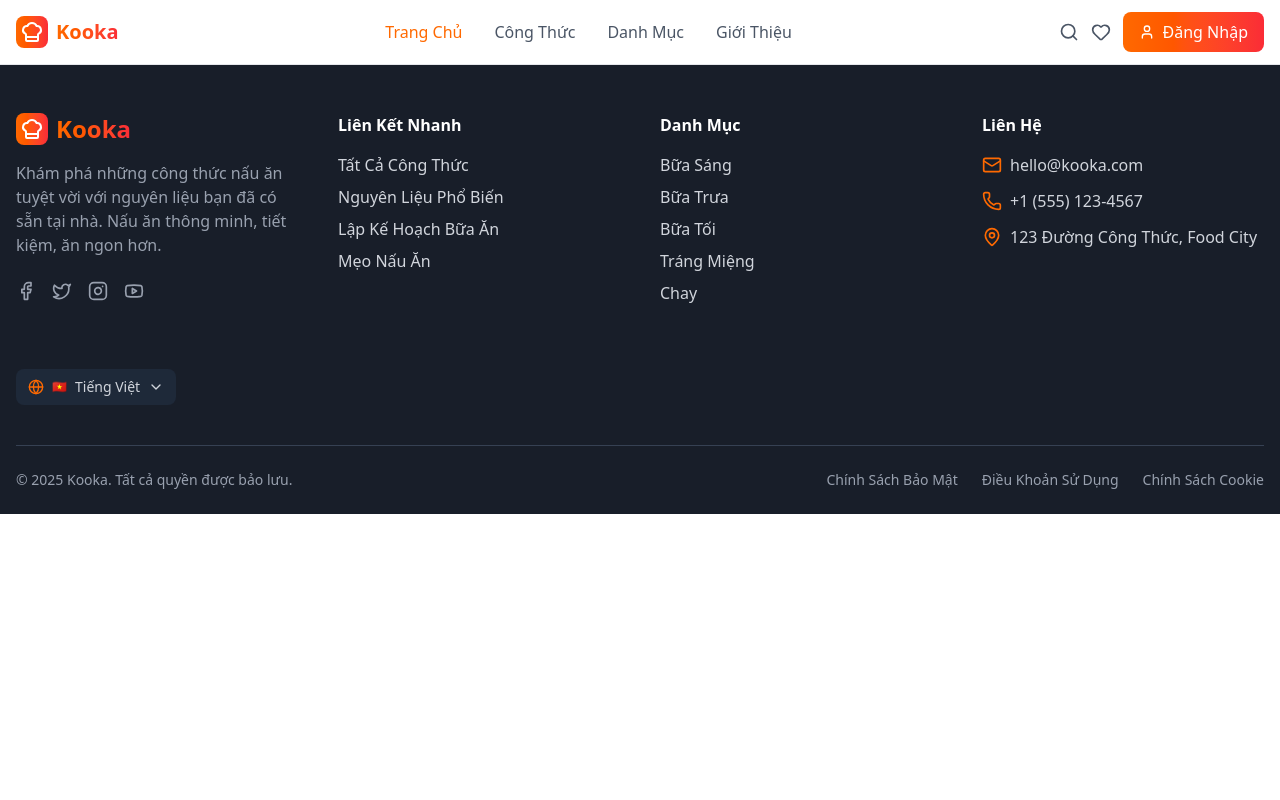
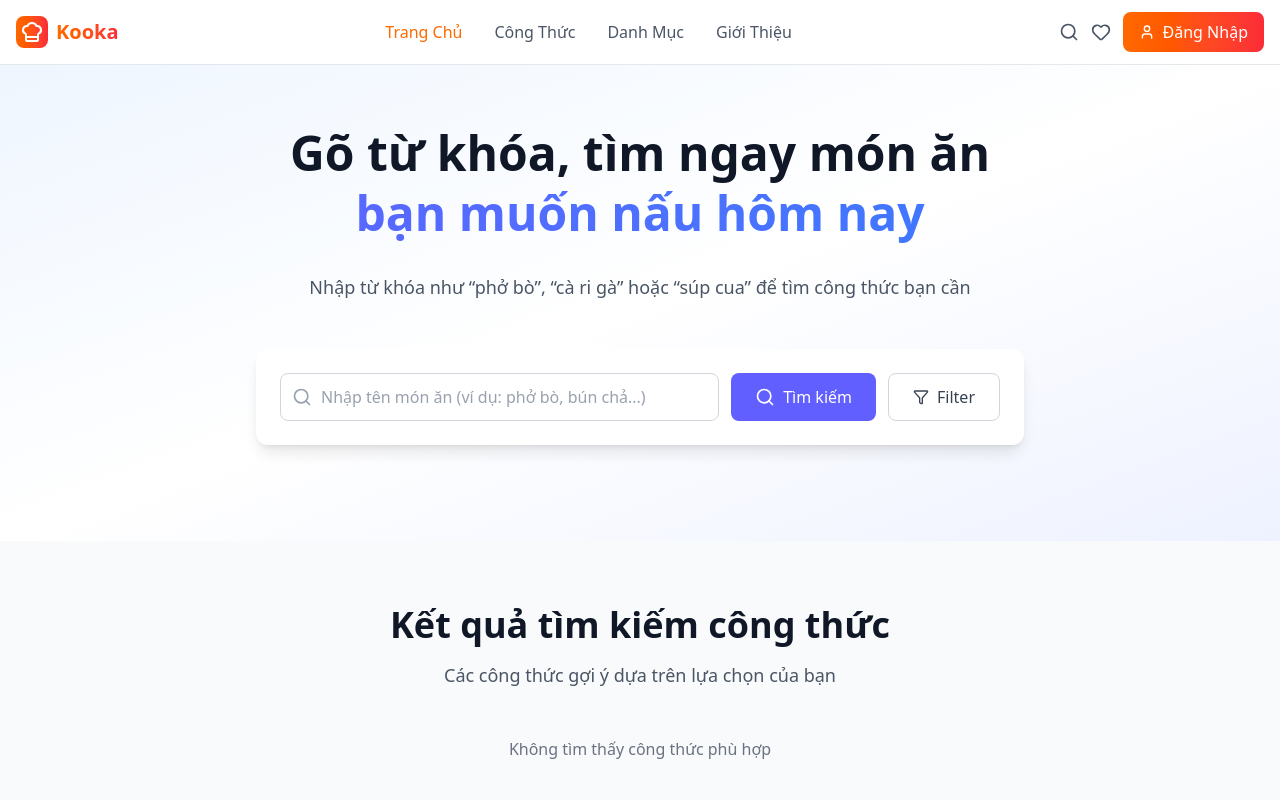
Before and after one commit to dttong10092003/kooka-web, a React (Vite) app: page /recipes in a window 1280 px wide. Shown: the top 800 px of the page. Built offline with nearby package versions, Linux system fonts and the light colour scheme.

Commit message:
Add Recipes and Search Keyword

```diff
--- a/src/App.tsx
+++ b/src/App.tsx
@@ -6,6 +6,7 @@ import RegisterPage from "./pages/RegisterPage";
 import ForgotPasswordPage from "./pages/ForgotPasswordPage";
 import AdminDashboard from "./pages/AdminDashboard";
 import Footer from "./components/Footer";
+import Recipes from "./pages/Recipes";
 
 // USer
 import ProfilePage from "./pages/ProfilePage";
@@ -13,6 +14,7 @@ import MyReviews from "./pages/MyReviews";
 import ProfileLayout from "./layout/ProfileLayout";
 import Settings from "./pages/Settings";
 import MyFavourite from "./pages/MyFavourite";
+
 
 function App() {
   const location = useLocation();
@@ -24,6 +26,7 @@ function App() {
       {!hideHeader && <Header />}
       <Routes>
         <Route path="/" element={<Home />} />
+        <Route path="/recipes" element={<Recipes />} />
         <Route path="/login" element={<LoginPage />} />
         <Route path="/register" element={<RegisterPage />} />
         <Route path="/forgot-password" element={<ForgotPasswordPage />} />
--- a/src/components/Header.tsx
+++ b/src/components/Header.tsx
@@ -56,15 +56,15 @@ export default function Header() {
           <Link to="/" className="text-orange-500 font-medium">
             {t("header.home")}
           </Link>
-          <a href="#" className="text-gray-600 hover:text-gray-900">
+          <Link to="/recipes" className="text-gray-600 hover:text-gray-900">
             {t("header.recipes")}
-          </a>
-          <a href="#" className="text-gray-600 hover:text-gray-900">
+          </Link>
+          <Link to="/categories" className="text-gray-600 hover:text-gray-900">
             {t("header.categories")}
-          </a>
-          <a href="#" className="text-gray-600 hover:text-gray-900">
+          </Link>
+          <Link to="/about" className="text-gray-600 hover:text-gray-900">
             {t("header.about")}
-          </a>
+          </Link>
         </nav>
 
         {/* Actions */}
--- /dev/null
+++ b/src/components/HeroKeywordSearch.tsx
@@ -0,0 +1,129 @@
+import { Filter, Search } from "lucide-react"
+import { useState, useRef } from "react"
+import FilterModal, { type FilterData } from "./FilterModal"
+
+interface HeroKeywordSearchProps {
+    onSearchKeyword: (params: {
+        keyword: string
+        cuisine?: string
+        category?: string
+        tags?: string[]
+    }) => void
+}
+
+export default function HeroKeywordSearch({ onSearchKeyword }: HeroKeywordSearchProps) {
+    const [keyword, setKeyword] = useState("")
+    const [isFilterOpen, setIsFilterOpen] = useState(false)
+
+    const [selectedCategory, setSelectedCategory] = useState("")
+    const [selectedTags, setSelectedTags] = useState<string[]>([])
+    const [selectedCuisine, setSelectedCuisine] = useState("")
+
+    const searchInputRef = useRef<HTMLInputElement>(null)
+
+    // Xử lý khi nhấn Enter
+    const handleKeyDown = (e: React.KeyboardEvent) => {
+        if (e.key === "Enter" && keyword.trim()) {
+            handleSearch()
+        }
+    }
+
+    // Áp dụng filter
+    const handleApply = (filters: FilterData) => {
+        setSelectedCategory(filters.selectedCategory)
+        setSelectedTags(filters.selectedTags)
+        setSelectedCuisine(filters.selectedCuisine)
+    }
+
+    // Đếm filter đang chọn
+    const getActiveFilterCount = () => {
+        return (selectedCategory ? 1 : 0) + selectedTags.length + (selectedCuisine ? 1 : 0)
+    }
+
+    // Trigger search
+    const handleSearch = () => {
+        if (keyword.trim()) {
+            onSearchKeyword({
+                keyword,
+                cuisine: selectedCuisine,
+                category: selectedCategory,
+                tags: selectedTags,
+            })
+        }
+    }
+
+    return (
+        <section className="bg-gradient-to-br from-blue-50 via-white to-indigo-50 py-16 px-4">
+            <div className="max-w-7xl mx-auto text-center">
+                {/* Heading */}
+                <h1 className="text-4xl md:text-5xl font-bold text-gray-900 mb-6">
+                    Gõ từ khóa, tìm ngay món ăn
+                    <span className="bg-gradient-to-r from-indigo-500 to-blue-500 bg-clip-text text-transparent font-bold block mx-auto leading-[1.5]">
+                        bạn muốn nấu hôm nay
+                    </span>
+                </h1>
+
+                {/* Subtitle */}
+                <p className="text-lg text-gray-600 mb-12 max-w-2xl mx-auto">
+                    Nhập từ khóa như “phở bò”, “cà ri gà” hoặc “súp cua” để tìm công thức bạn cần
+                </p>
+
+                {/* Search + Filter */}
+                <div className="max-w-3xl mx-auto mb-8 bg-white rounded-xl shadow-lg p-6">
+                    <div className="flex flex-col sm:flex-row gap-3 relative">
+                        {/* Input */}
+                        <div className="flex-1 relative">
+                            <input
+                                ref={searchInputRef}
+                                type="text"
+                                value={keyword}
+                                onChange={(e) => setKeyword(e.target.value)}
+                                onKeyDown={handleKeyDown}
+                                placeholder="Nhập tên món ăn (ví dụ: phở bò, bún chả...)"
+                                className="w-full h-12 pl-10 pr-4 text-base border border-gray-300 focus:ring-2 focus:ring-indigo-500 focus:border-transparent outline-none text-gray-700 placeholder-gray-400 rounded-lg"
+                            />
+                            <Search className="w-5 h-5 text-gray-400 absolute left-3 top-3.5" />
+                        </div>
+
+                        {/* Search Button */}
+                        <button
+                            type="button"
+                            onClick={handleSearch}
+                            className="h-12 px-6 bg-indigo-500 text-white rounded-lg flex items-center justify-center hover:bg-indigo-600 transition-all duration-200"
+                        >
+                            <Search className="w-5 h-5 mr-2" />
+                            Tìm kiếm
+                        </button>
+
+                        {/* Filter Button */}
+                        <button
+                            type="button"
+                            onClick={() => setIsFilterOpen(true)}
+                            className="h-12 px-6 bg-white border border-gray-300 rounded-lg flex items-center justify-center text-gray-700 hover:bg-indigo-50 hover:text-indigo-600 hover:border-indigo-500 transition-all duration-200 relative"
+                        >
+                            <Filter className="w-4 h-4 mr-2" />
+                            Filter
+                            {getActiveFilterCount() > 0 && (
+                                <span className="absolute -top-2 -right-2 bg-indigo-500 text-white text-xs font-bold rounded-full w-5 h-5 flex items-center justify-center">
+                                    {getActiveFilterCount()}
+                                </span>
+                            )}
+                        </button>
+                    </div>
+                </div>
+            </div>
+
+            {/* Filter Modal */}
+            <FilterModal
+                isOpen={isFilterOpen}
+                onClose={() => setIsFilterOpen(false)}
+                onApply={handleApply}
+                initialFilters={{
+                    selectedCategory,
+                    selectedTags,
+                    selectedCuisine,
+                }}
+            />
+        </section>
+    )
+}
--- a/src/components/RecipeCard.tsx
+++ b/src/components/RecipeCard.tsx
@@ -28,11 +28,14 @@ export function RecipeCard({
   moreIngredients,
   reviews,
 }: RecipeCardProps) {
-  const difficultyColors: Record<"Dễ" | "Trung bình" | "Khó", string> = {
+  const difficultyColors: Record<string, string> = {
     "Dễ": "bg-green-100 text-green-800",
     "Trung bình": "bg-yellow-100 text-yellow-800",
     "Khó": "bg-red-100 text-red-800",
   }
+
+  const difficultyClass =
+    difficultyColors[difficulty] || "bg-gray-100 text-gray-800"
 
   return (
     <div className="bg-white rounded-xl shadow-sm border border-gray-200 overflow-hidden hover:shadow-md transition-shadow group">
@@ -44,8 +47,7 @@ export function RecipeCard({
           <span className="text-sm font-medium">{rating}</span>
         </div>
         <div
-          className={`absolute top-3 right-3 px-2 py-1 rounded-full text-xs font-medium ${difficultyColors[difficulty as "Dễ" | "Trung bình" | "Khó"]
-            }`}
+          className={`absolute top-3 right-3 px-2 py-1 rounded-full text-xs font-medium ${difficultyClass}`}
         >
           {difficulty}
         </div>
--- a/src/components/SearchingRecipes.tsx
+++ b/src/components/SearchingRecipes.tsx
@@ -2,13 +2,22 @@ import { useEffect } from "react"
 import { RecipeCard } from "./RecipeCard"
 import { useDispatch, useSelector } from "react-redux"
 import type { AppDispatch, RootState } from "../redux/store"
-import { searchRecipes } from "../redux/slices/recipeSlice"
+import { searchRecipes, searchRecipesByKeyword } from "../redux/slices/recipeSlice"
 
 interface SearchingRecipesProps {
-    ingredients: string[] // danh sách nguyên liệu truyền từ HeroSection
+    // trường hợp tìm theo ingredients
+    ingredients?: string[]
     cuisine?: string
     category?: string
     tags?: string[]
+
+    // trường hợp tìm theo keyword
+    searchParams?: {
+        keyword: string
+        cuisine?: string
+        category?: string
+        tags?: string[]
+    }
 }
 
 export default function SearchingRecipes({
@@ -16,12 +25,28 @@ export default function SearchingRecipes({
     cuisine,
     category,
     tags,
+    searchParams,
 }: SearchingRecipesProps) {
     const dispatch = useDispatch<AppDispatch>()
     const { recipes, loading, error } = useSelector((state: RootState) => state.recipes)
 
     useEffect(() => {
-        if (ingredients.length > 0 || cuisine || category || (tags && tags.length > 0)) {
+        if (searchParams?.keyword) {
+            // tìm theo keyword
+            dispatch(
+                searchRecipesByKeyword({
+                    keywords: searchParams.keyword,
+                    cuisine: searchParams.cuisine,
+                    category: searchParams.category,
+                    tags: searchParams.tags,
+                    top_k: 10,
+                })
+            )
+        } else if (
+            ingredients &&
+            (ingredients.length > 0 || cuisine || category || (tags && tags.length > 0))
+        ) {
+            // tìm theo ingredients
             dispatch(
                 searchRecipes({
                     ingredients,
@@ -32,7 +57,7 @@ export default function SearchingRecipes({
                 })
             )
         }
-    }, [ingredients, cuisine, category, tags, dispatch])
+    }, [ingredients, cuisine, category, tags, searchParams, dispatch])
 
     return (
         <section className="py-16 px-4 bg-gray-50">
@@ -43,7 +68,7 @@ export default function SearchingRecipes({
                         Kết quả tìm kiếm công thức
                     </h2>
                     <p className="text-lg text-gray-600 max-w-2xl mx-auto">
-                        Các công thức gợi ý dựa trên nguyên liệu và lựa chọn của bạn
+                        Các công thức gợi ý dựa trên lựa chọn của bạn
                     </p>
                 </div>
 
--- /dev/null
+++ b/src/pages/Recipes.tsx
@@ -0,0 +1,23 @@
+import { useState } from "react"
+import HeroKeywordSearch from "../components/HeroKeywordSearch"
+import SearchingRecipes from "../components/SearchingRecipes"
+
+const Recipes = () => {
+    const [searchParams, setSearchParams] = useState<{
+        keyword: string
+        cuisine?: string
+        category?: string
+        tags?: string[]
+    }>({
+        keyword: "",
+    })
+
+    return (
+        <>
+            <HeroKeywordSearch onSearchKeyword={(params) => setSearchParams(params)} />
+            <SearchingRecipes searchParams={searchParams} />
+        </>
+    )
+}
+
+export default Recipes
```
Also changed, not shown: src/components/FilterModal.tsx (+45 -43 lines).
